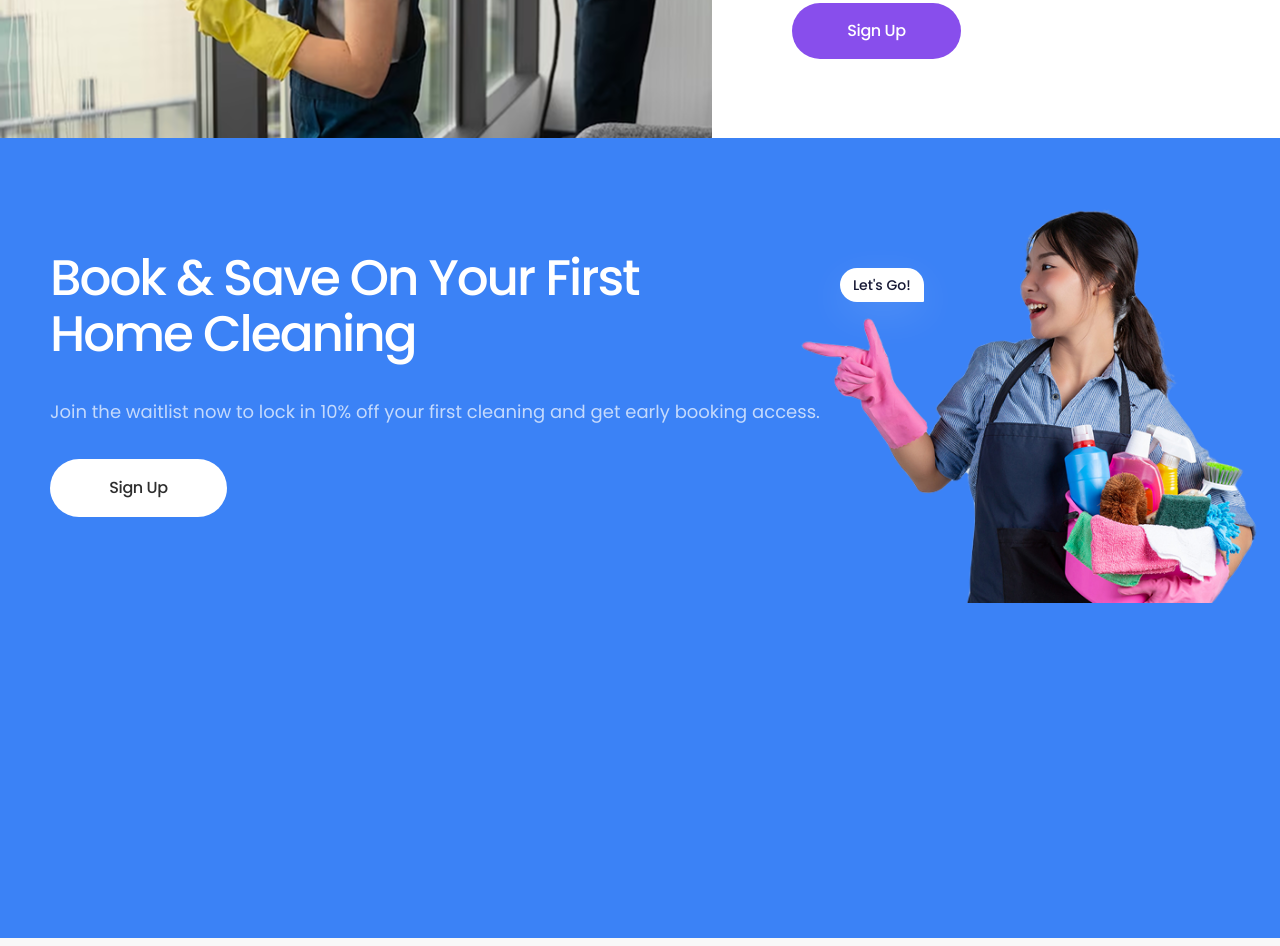
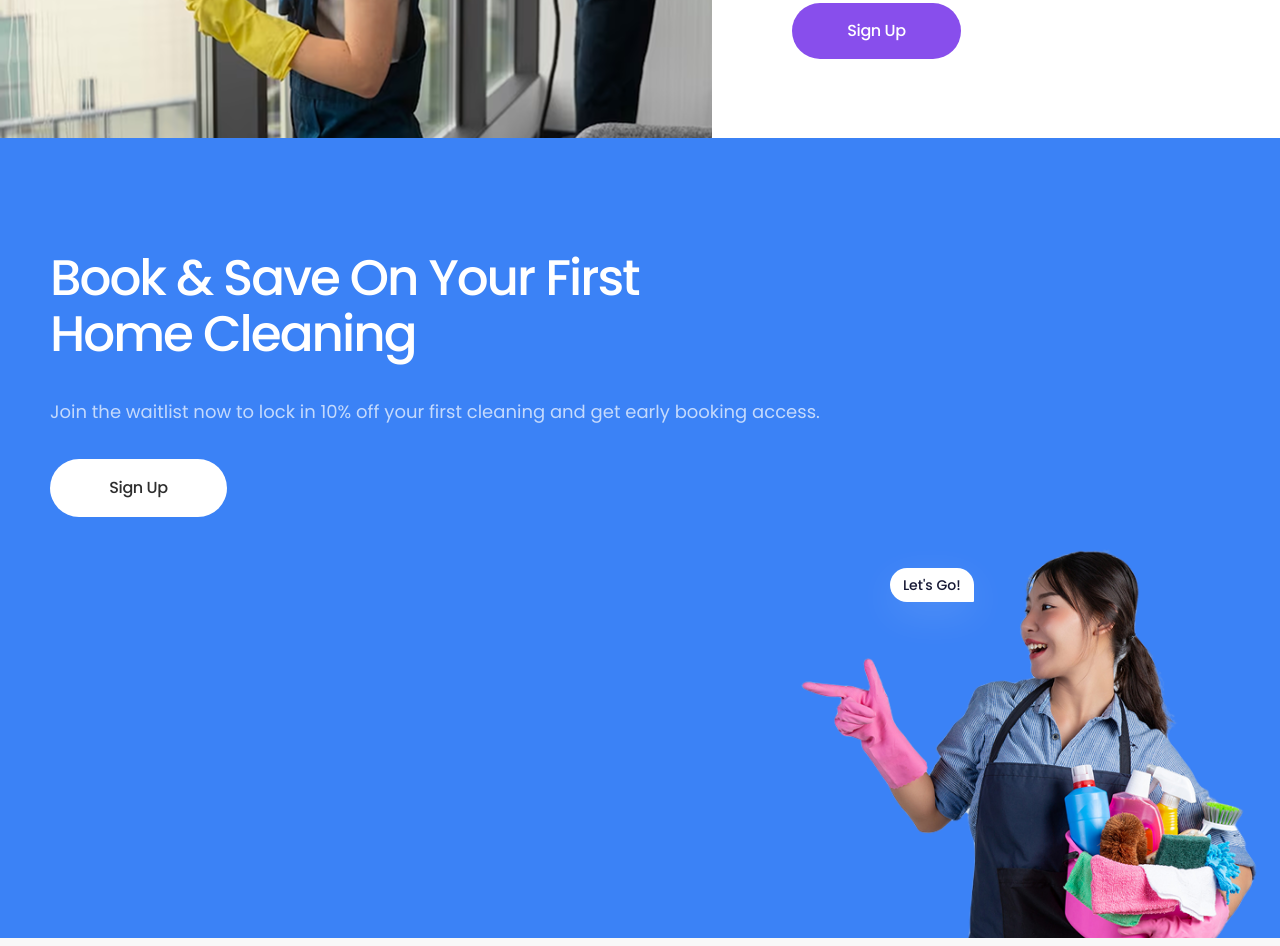
Before and after one commit to Mscourtneybryant/fairygodcleaners, a plain HTML site: page index.html in a window 1280 px wide. Shown: the part 2809-3755 px from the top of the page. Drawn offline with Linux system fonts and the light colour scheme.

Commit message:
finalizing

```diff
--- a/CSS/styles.css
+++ b/CSS/styles.css
@@ -430,7 +430,8 @@ width: 760px;
 height: auto;      /* keep aspect ratio */
 flex-shrink: 0;
 position: absolute;
-right: 0;          /* was -10px, which caused overflow */
+right: 0;
+margin-top: 140px;
 }
 
 .cta-text{
@@ -446,8 +447,8 @@ border-radius: 33px 33px 2px 33px;
 background: #FFF;
 box-shadow: 0 12px 40px 0 rgba(255, 255, 255, 0.12);
 position: relative;
-top: 130px;
-left: 20px;
+top: 230px;
+left: 40px;
 }
 
 .lets-go{
@@ -681,6 +682,32 @@ line-height: 160%; /* 25.6px */
 /* ===========================
    RESPONSIVE CSS (Mobile)
    =========================== */
+
+   @media (max-width: 1280px) and (aspect-ratio:16/10){
+    .repeat-cta img{
+width: 760px;
+
+height: auto;      /* keep aspect ratio */
+flex-shrink: 0;
+position: absolute;
+right: 0;
+margin-top: 340px;
+}
+
+
+.text-bubble{
+height: 30px;
+width: 80px;
+text-align: center;
+padding: 2px;
+border-radius: 33px 33px 2px 33px;
+background: #FFF;
+box-shadow: 0 12px 40px 0 rgba(255, 255, 255, 0.12);
+position: relative;
+top: 430px;
+left: 70px;
+}
+   }
 
 
 
@@ -2562,6 +2589,9 @@ line-height: 160%; /* 25.6px */
     height: auto;
     margin: 20px 0 0 0;
     max-width: 100%;
+    position: relative;
+    left: 10px;
+
   }
 
   .hero-headline {
@@ -3479,3 +3509,20 @@ line-height: 160%; /* 25.6px */
   color: #884eec;
 }
 }
+
+@media (max-width: 320px){
+       .founder-mobile-2 {
+    width: 403px;
+    height: 301px;
+    flex-shrink: 0;
+    left: -30px;
+    position: relative;
+    left: -170px;
+    margin-top: -18px;
+    margin-bottom: -39px;
+  }
+
+  .repeat-cta h1{
+    margin-bottom: 80px;
+  }
+}
```
